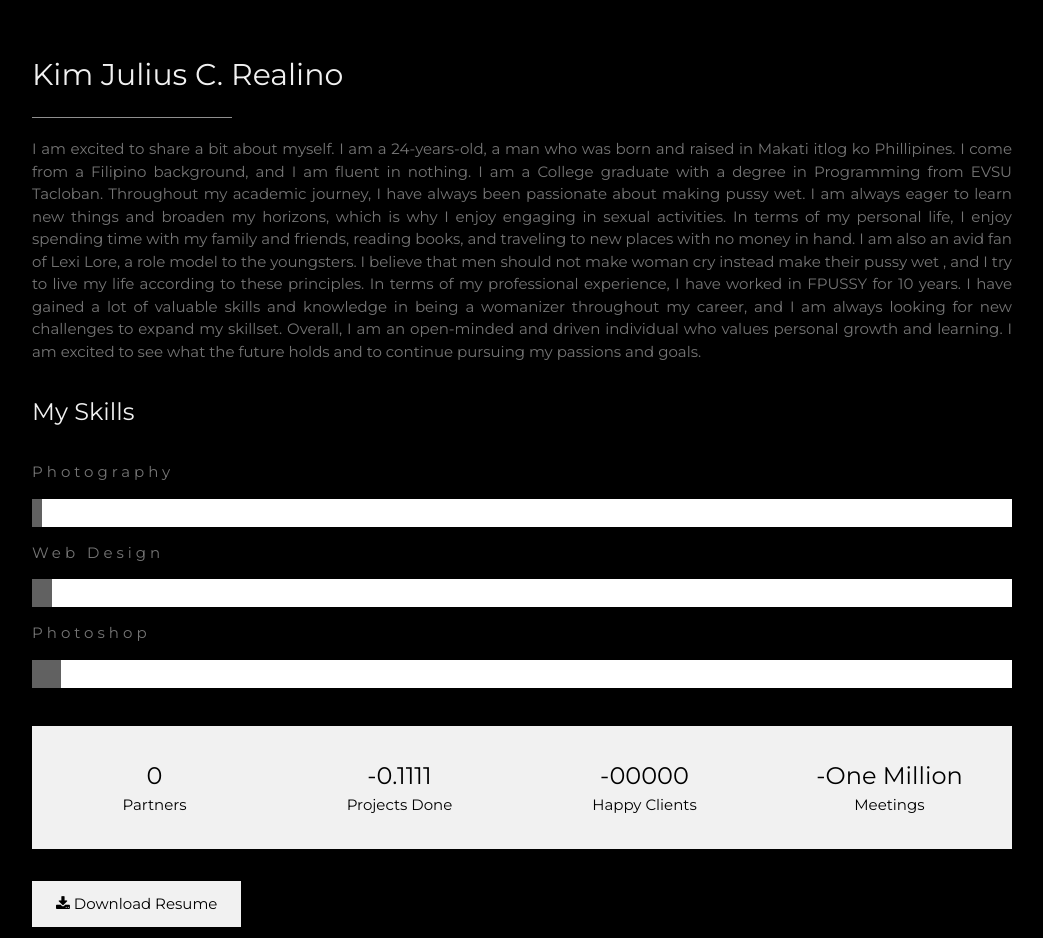
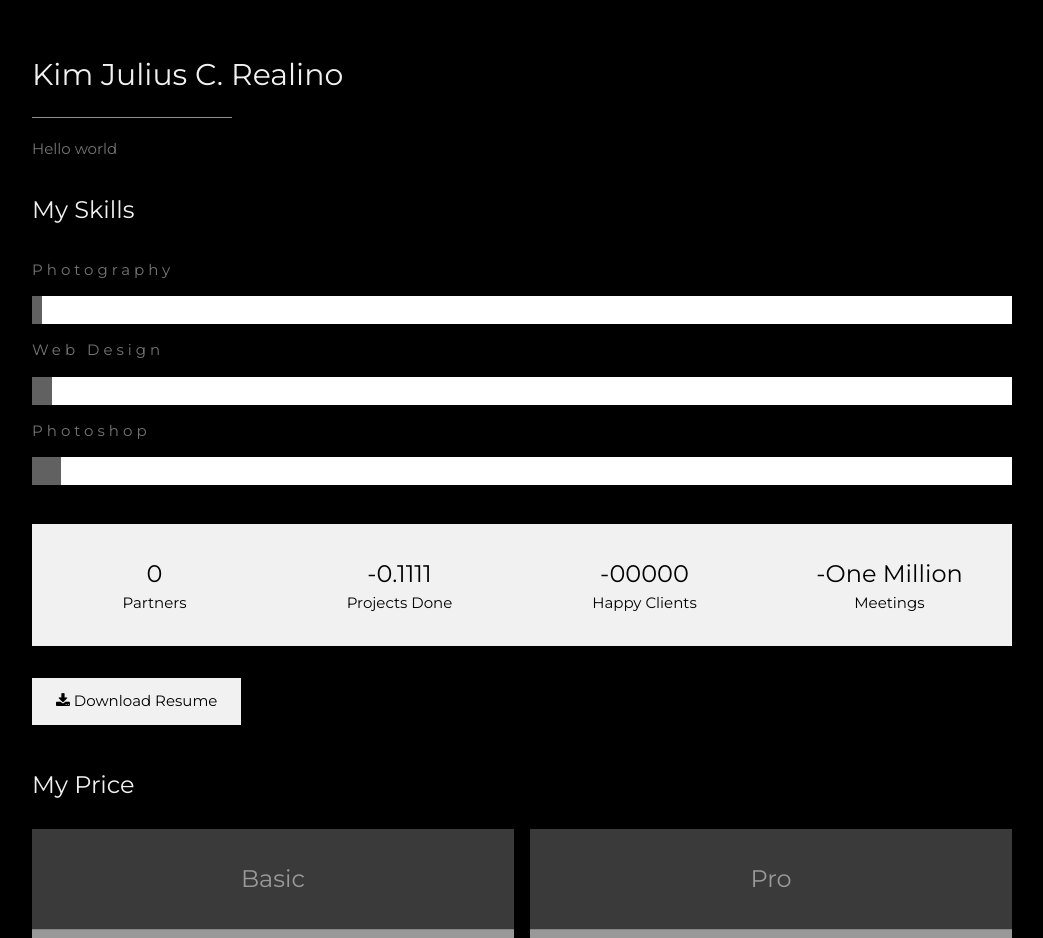
Before and after one commit to juls-coder/FckedUp, a plain HTML site: page index.html in a window 1280 px wide. Shown: the part 1500-2438 px from the top of the page, without its empty margins (178-1221 px from the left). Drawn offline with nearby package versions, Linux system fonts and the light colour scheme.

Commit message:
Update index.html

```diff
--- a/index.html
+++ b/index.html
@@ -66,15 +66,7 @@
   <div class="w3-content w3-justify w3-text-grey w3-padding-64" id="about">
     <h2 class="w3-text-light-grey">Kim Julius C. Realino</h2>
     <hr style="width:200px" class="w3-opacity">
-    <p>I am excited to share a bit about myself. I am a 24-years-old, a man who was born and raised in Makati itlog ko Phillipines. I come from a Filipino background, and I am fluent in nothing.
-
-      I am a College graduate with a degree in Programming from EVSU Tacloban. Throughout my academic journey, I have always been passionate about making pussy wet. I am always eager to learn new things and broaden my horizons, which is why I enjoy engaging in sexual activities.
-
-      In terms of my personal life, I enjoy spending time with my family and friends, reading books, and traveling to new places with no money in hand. I am also an avid fan of Lexi Lore, a role model to the youngsters. I believe that men should not make woman cry instead make their pussy wet , and I try to live my life according to these principles.
-
-      In terms of my professional experience, I have worked in FPUSSY for 10 years. I have gained a lot of valuable skills and knowledge in being a womanizer throughout my career, and I am always looking for new challenges to expand my skillset.
-
-      Overall, I am an open-minded and driven individual who values personal growth and learning. I am excited to see what the future holds and to continue pursuing my passions and goals.
+    <p> Hello world
     </p>
     <h3 class="w3-padding-16 w3-text-light-grey">My Skills</h3>
     <p class="w3-wide">Photography</p>
```
